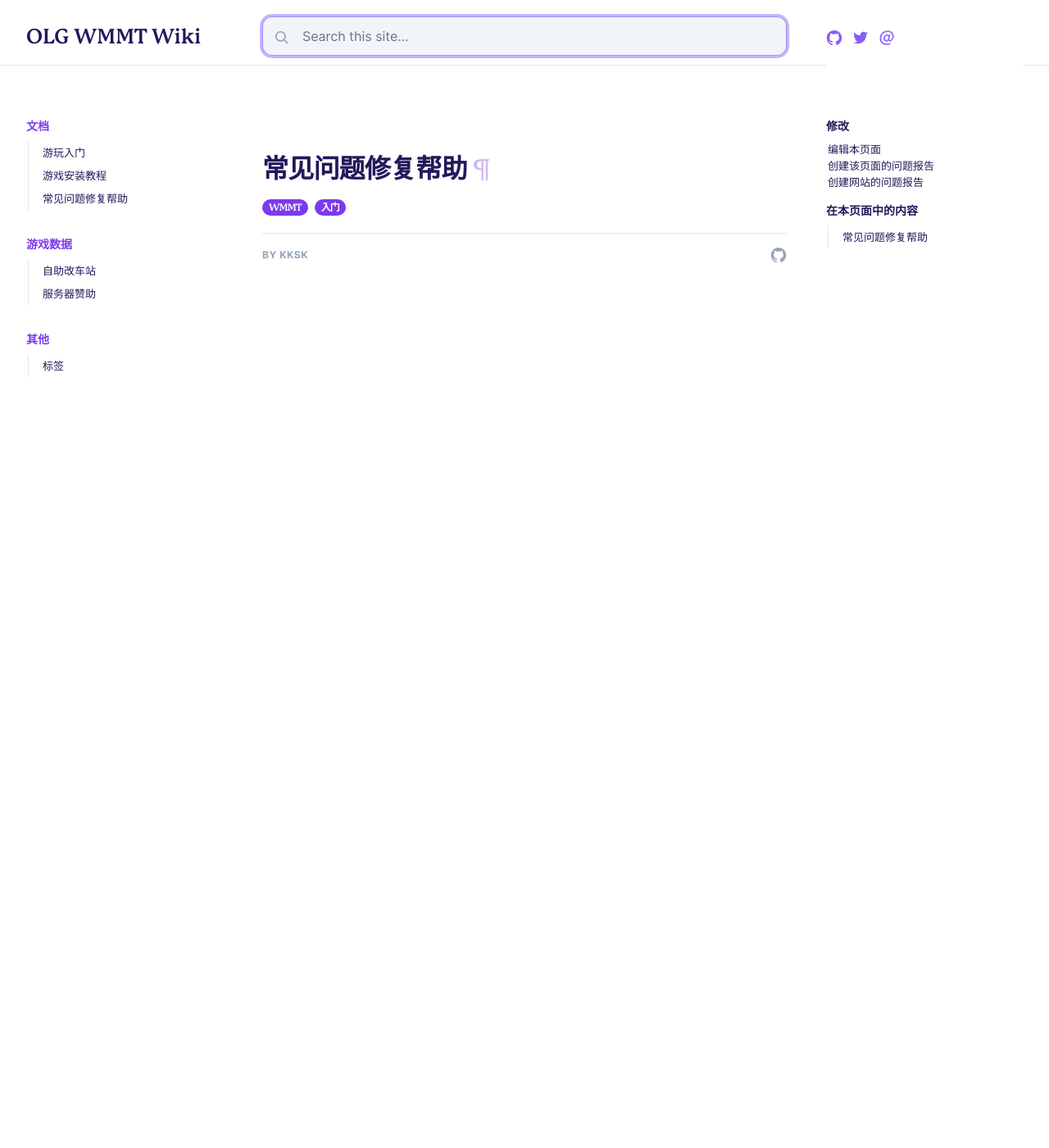
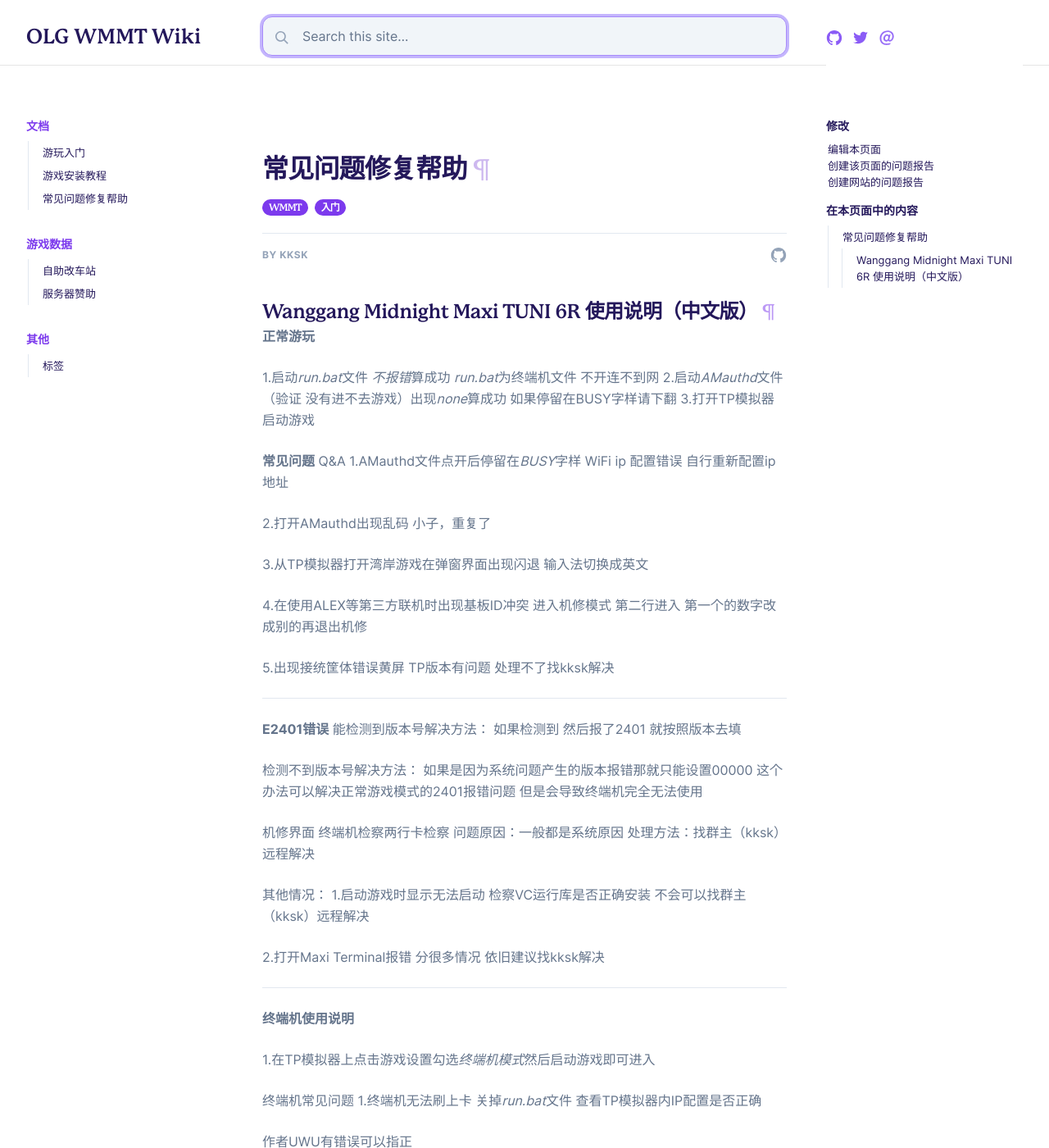
Before and after one commit to banapassport/SRC-Wiki, a Jekyll site: the page built from _docs/started/常见问题修复帮助.md, in a window 1280 px wide and 1400 px high. Shown: the whole window at 82% size. Built offline with Jekyll 4.4.1, drawn with Linux system fonts in a browser that asks for light colours.

Commit message:
Update 常见问题修复帮助.md

```diff
--- a/_docs/started/常见问题修复帮助.md
+++ b/_docs/started/常见问题修复帮助.md
@@ -7,3 +7,64 @@ author:
   name: kKsk
   github: Zj031210
 ---
+
+## Wanggang Midnight Maxi TUNI 6R 使用说明（中文版）
+
+**正常游玩**
+
+1.启动*run.bat*文件 *不报错*算成功
+*run.bat*为终端机文件 不开连不到网
+2.启动*AMauthd*文件（验证 没有进不去游戏）出现*none*算成功 如果停留在BUSY字样请下翻
+3.打开TP模拟器 启动游戏
+
+**常见问题** Q&A
+1.AMauthd文件点开后停留在*BUSY*字样
+WiFi ip 配置错误
+自行重新配置ip地址
+
+2.打开AMauthd出现乱码
+小子，重复了
+
+3.从TP模拟器打开湾岸游戏在弹窗界面出现闪退
+输入法切换成英文
+
+4.在使用ALEX等第三方联机时出现基板ID冲突
+进入机修模式 第二行进入 第一个的数字改成别的再退出机修
+
+5.出现接统筐体错误黄屏
+TP版本有问题
+处理不了找kksk解决
+
+------------------------------------------------------------------------------------------------------------
+
+**E2401错误**
+能检测到版本号解决方法：
+如果检测到 然后报了2401 就按照版本去填
+
+检测不到版本号解决方法：
+如果是因为系统问题产生的版本报错那就只能设置00000
+这个办法可以解决正常游戏模式的2401报错问题 但是会导致终端机完全无法使用
+
+机修界面 终端机检察两行卡检察
+问题原因：一般都是系统原因
+处理方法：找群主（kksk）远程解决
+
+其他情况：
+1.启动游戏时显示无法启动
+检察VC运行库是否正确安装
+不会可以找群主（kksk）远程解决
+
+2.打开Maxi Terminal报错
+分很多情况 依旧建议找kksk解决
+
+---------------------------------------------------------------------------------------------
+**终端机使用说明**
+
+1.在TP模拟器上点击游戏设置勾选*终端机模式*然后启动游戏即可进入
+
+终端机常见问题
+1.终端机无法刷上卡
+关掉*run.bat*文件
+查看TP模拟器内IP配置是否正确
+
+作者UWU有错误可以指正
```
